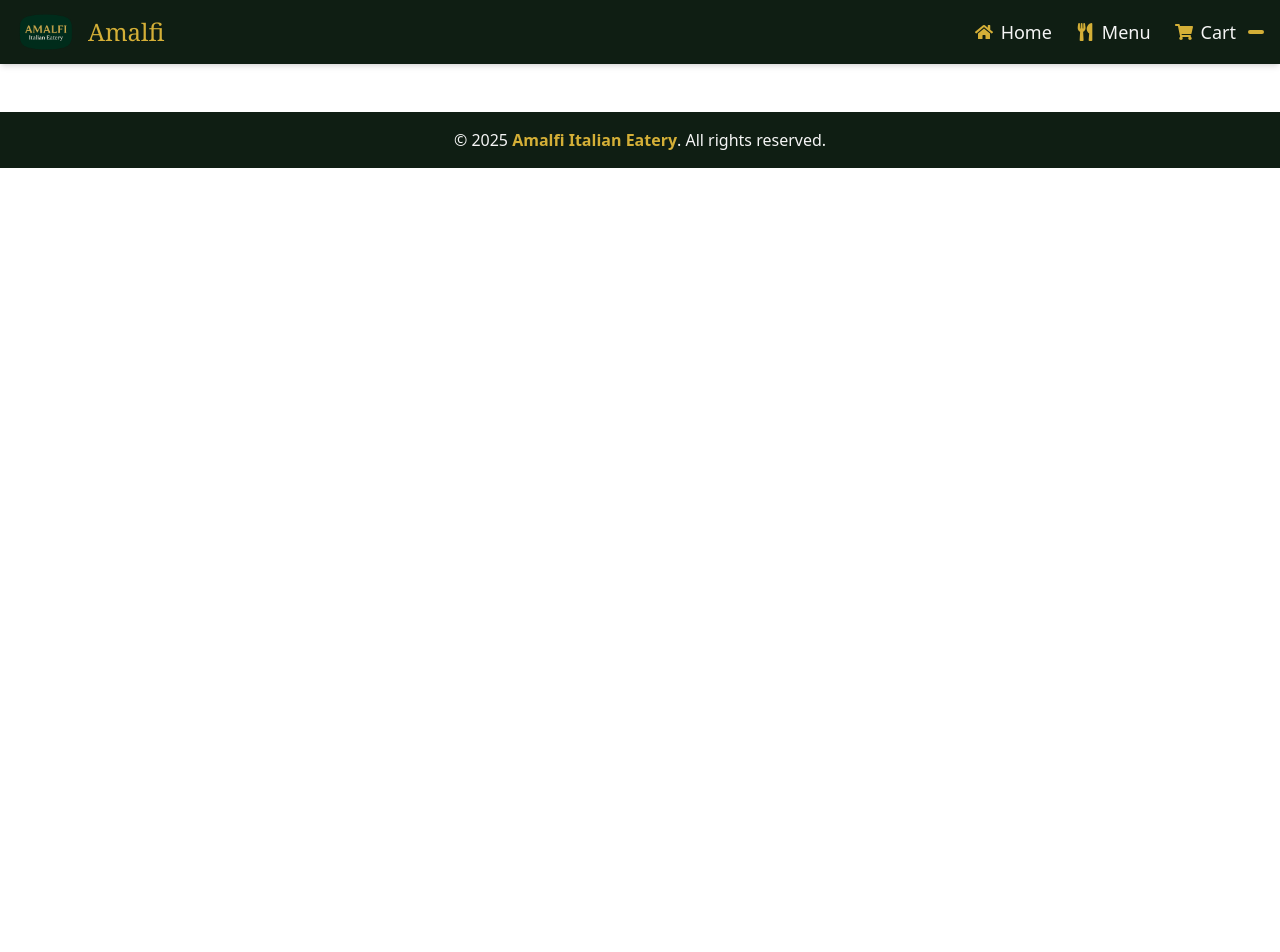
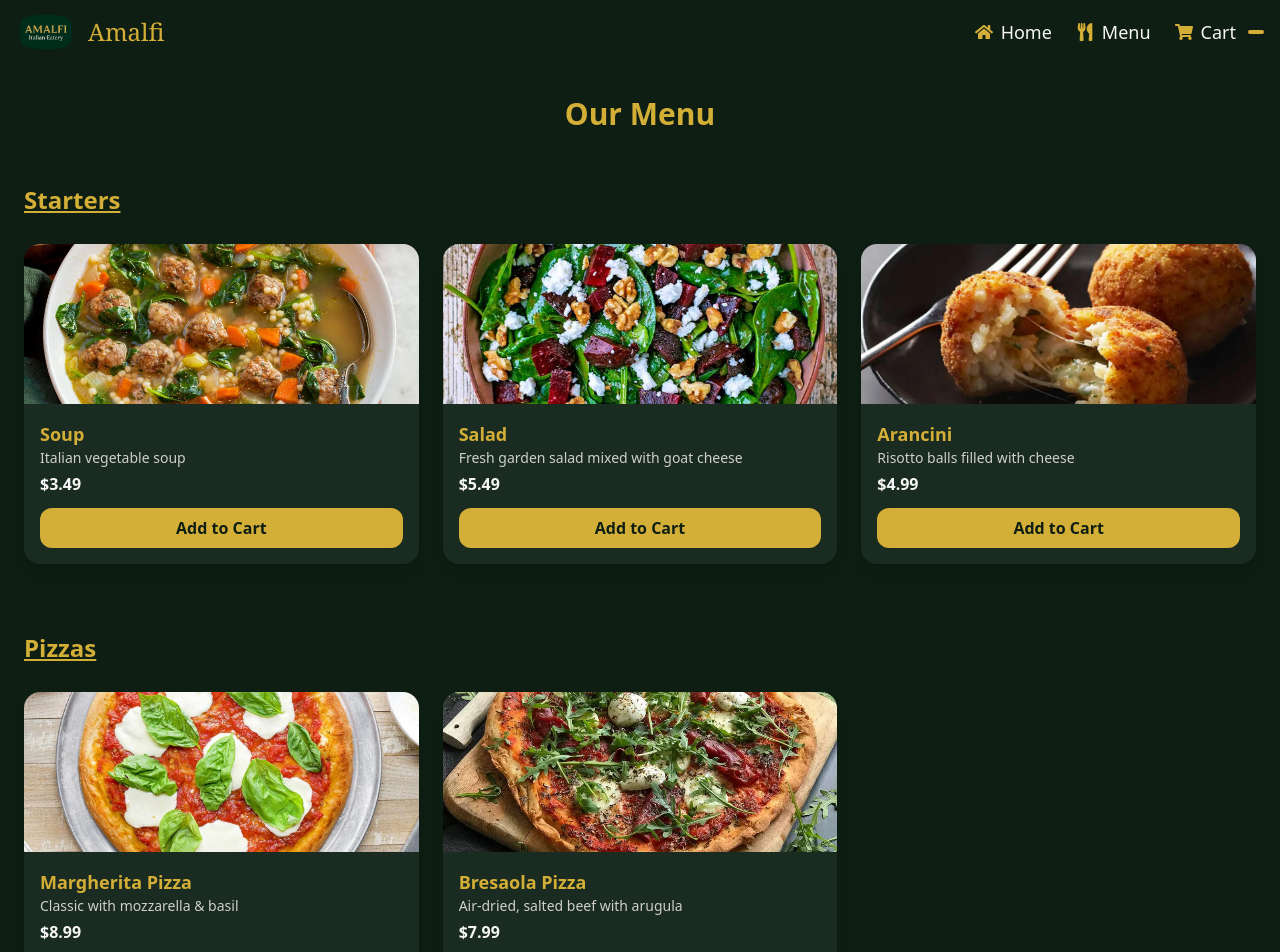
Before and after one commit to JpTamer/FirstReactProject, a React (Vite) app in the folder First_Project/: page /menu in a window 1280 px wide. Shown: the top 952 px of the page. Before the commit the page ends 800 px from the top, so only its background shows below. Built offline with nearby package versions, Linux system fonts and the light colour scheme.

Commit message:
Now i created menu items with card component to display them

```diff
--- a/First_Project/src/App.jsx
+++ b/First_Project/src/App.jsx
@@ -1,5 +1,6 @@
 import { BrowserRouter as Router, Routes, Route } from "react-router-dom";
 import Navbar from "./Components/Navbar";
+import Menu from "./Pages/Menu";
 import Footer from "./Components/Footer";
 import Home from "./Pages/Home";
 
@@ -9,6 +10,7 @@ function App() {
       <Navbar />
       <Routes>
         <Route path="/" element={<Home />} />
+        <Route path="/menu" element={<Menu />} />
       </Routes>
       <Footer />
     </Router>
--- a/First_Project/src/Components/MenuItemCard.jsx
+++ b/First_Project/src/Components/MenuItemCard.jsx
@@ -0,0 +1,22 @@
+const MenuItemCard = ({ item, onAddToCart }) => (
+  <div className="bg-[#1A2B21] rounded-2xl shadow-lg overflow-hidden text-[#F5F5F5] hover:scale-105 transition">
+    <img
+      src={item.image}
+      alt={item.name}
+      className="w-full h-40 object-cover"
+    />
+    <div className="p-4">
+      <h3 className="font-bold text-lg text-[#D4AF37]">{item.name}</h3>
+      <p className="text-sm text-[#CFCFCF]">{item.description}</p>
+      <p className="font-semibold mt-1">${item.price}</p>
+      <button
+        onClick={() => onAddToCart(item)}
+        className="mt-3 w-full bg-[#D4AF37] text-[#0F1E13] py-2 rounded-xl font-semibold hover:bg-yellow-500"
+      >
+        Add to Cart
+      </button>
+    </div>
+  </div>
+);
+
+export default MenuItemCard;
--- a/First_Project/src/Pages/Menu.jsx
+++ b/First_Project/src/Pages/Menu.jsx
@@ -0,0 +1,110 @@
+import MenuItemCard from "../Components/MenuItemCard";
+import MargheritaPizza from "../Images/Margherita-pizza.jpg";
+import Alfredo from "../Images/fettuccine-alfredo.jpg";
+import Tiramisu from "../Images/tiramisu.jpg";
+import Soup from "../Images/soup.jpg";
+import Salad from "../Images/salad.jpg";
+import Arancini from "../Images/arancini.webp";
+import BresaolaPizza from "../Images/BresaolaPizza.webp";
+import Lasagna from "../Images/lasagna.jpg";
+import PainPerdue from "../Images/PainPerdue-1.jpg";
+
+const DUMMY_MENU = {
+  Starters: [
+    {
+      id: 1,
+      name: "Soup",
+      description: "Italian vegetable soup",
+      price: 3.49,
+      image: Soup,
+    },
+    {
+      id: 2,
+      name: "Salad",
+      description: "Fresh garden salad mixed with goat cheese",
+      price: 5.49,
+      image: Salad,
+    },
+    {
+      id: 3,
+      name: "Arancini",
+      description: "Risotto balls filled with cheese",
+      price: 4.99,
+      image: Arancini,
+    },
+  ],
+  Pizzas: [
+    {
+      id: 4,
+      name: "Margherita Pizza",
+      description: "Classic with mozzarella & basil",
+      price: 8.99,
+      image: MargheritaPizza,
+    },
+    {
+      id: 5,
+      name: "Bresaola Pizza",
+      description: "Air-dried, salted beef with arugula",
+      price: 7.99,
+      image: BresaolaPizza,
+    },
+  ],
+  Pastas: [
+    {
+      id: 6,
+      name: "Lasagna",
+      description: "Layers of pasta with meat sauce & béchamel",
+      price: 6.49,
+      image: Lasagna,
+    },
+    {
+      id: 7,
+      name: "Pasta Alfredo",
+      description: "Creamy sauce & parmesan",
+      price: 10.99,
+      image: Alfredo,
+    },
+  ],
+  Desserts: [
+    {
+      id: 8,
+      name: "Tiramisu",
+      description: "Italian coffee dessert",
+      price: 6.49,
+      image: Tiramisu,
+    },
+    {
+      id: 9,
+      name: "Pain Perdue",
+      description: "French toast with caramelized sugar",
+      price: 7.49,
+      image: PainPerdue,
+    },
+  ],
+};
+
+const Menu = ({ addToCart }) => (
+  <section className="px-6 py-8 bg-[#0F1E13] min-h-screen">
+    <h2 className="text-3xl font-bold text-center text-[#D4AF37] mb-8">
+      Our Menu
+    </h2>
+
+    {/* Object.keys(DUMMY_MENU) returns an array of the menu categories */}
+    {Object.keys(DUMMY_MENU).map((category) => (
+      <div key={category} className="mb-12">
+        <h3 className="text-2xl font-semibold text-[#D4AF37] underline mb-2 py-5">
+          {category}
+        </h3>
+
+        {/* Display all items inside this category using .map for looping and key for sorting by key value*/}
+        <div className="grid grid-cols-1 sm:grid-cols-2 lg:grid-cols-3 gap-6">
+          {DUMMY_MENU[category].map((item) => (
+            <MenuItemCard key={item.id} item={item} onAddToCart={addToCart} />
+          ))}
+        </div>
+      </div>
+    ))}
+  </section>
+);
+
+export default Menu;
```
